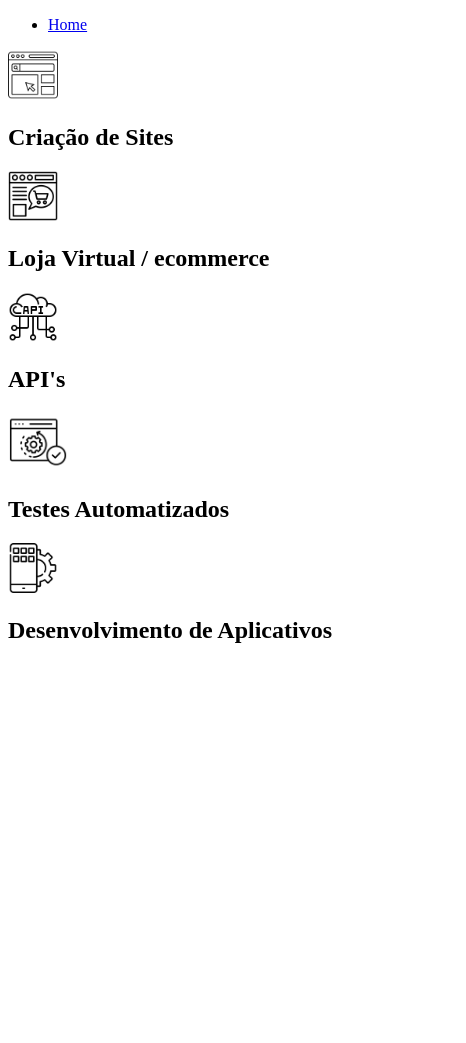
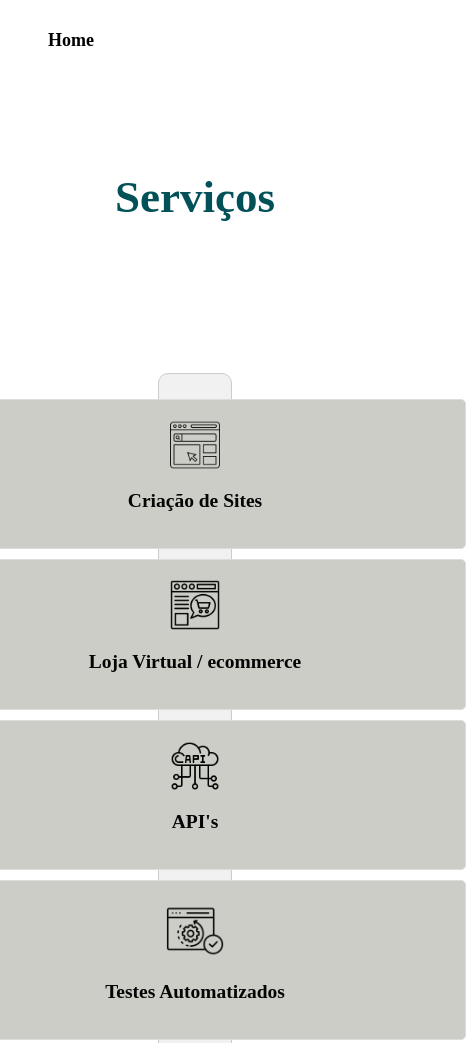
Before and after one commit to Luana-Nascimento/Fundamentos-Web, a plain HTML site: page servicos.html in a window 390 px wide. Shown: the top 1043 px of the page, 466 px wide, since content can reach past the window. Before the commit the page ends 844 px from the top, so only its background shows below. Drawn offline with Linux system fonts and the light colour scheme.

Commit message:
Estilização CSS

```diff
--- /dev/null
+++ b/assets/style/style.css
@@ -0,0 +1,121 @@
+--petroleum-blue: #025159;
+--cadet-gray: #8BA6A9;
+--talc-gray: #cbcdc6;
+--khaki: ##BEB7A4;
+--baby-powder: #FFFFFC;
+
+*{
+font-family: Arial, Helvetica, sans-serif;
+list-style: none;
+}
+
+.menu {
+list-style: none;
+display: flex;
+gap: 100px;
+font-size: 18px;
+margin-top: 30px
+}
+
+a{
+text-decoration: none;
+color:black;
+font-weight: bold;
+}
+
+h1{
+font-size: 45px;
+text-align: center;
+color: #025159;
+margin-top: 120px
+}
+
+.conteudo{
+    display: flex;
+    width: 80%;
+    margin: auto;
+}
+
+/*responsividade, tamanho de tela em celular, etc. Media é tudo que tiver conteudo, screen tudo que for tela e...*/
+
+@media screen and (max-width: 600px){
+    .conteudo {
+        min-width: 400px;
+        flex-direction: column;
+        gap: 2rem;
+        max-width: 600px;
+    }
+}
+
+.paragrafos{
+    font-size: 14px;
+    width: 80%;
+}
+
+.perfil{
+    border-radius: 50%;
+    width: 300px;
+    height: 300px;
+    margin-right: 100px;
+}
+
+.formulario {
+    text-align: center;
+}
+
+.video{
+    text-align: center;
+    width: 99%;
+    height: 300px;
+
+}
+
+.titulo{
+    text-align: center;
+    width: 85%;
+
+}
+
+.endereco{
+    text-align: center;
+    width: 92%;
+    height: 300px;
+    margin: 50px;
+
+}
+
+.container {
+    display: flex;
+    flex-flow: row wrap;  /* Define a direção dos itens e permite a quebra de linha */
+    justify-content: center;  /* Centraliza os itens horizontalmente */
+    background-color: #f1f1f1;
+    font-size: 13px;
+    margin: 150px;
+    text-align: center;
+    padding: 20px;  /* Adiciona espaço interno ao contêiner */
+    border: 1px solid #ccc;  /* Adiciona uma borda ao contêiner */
+    border-radius: 10px;  /* Adiciona cantos arredondados ao contêiner */
+}
+
+.item {
+
+    flex-wrap: wrap;
+    justify-content: center;
+    background-color: #cbcdc6;  /* Cor de fundo dos itens */
+    color: rgb(5, 5, 5);  /* Cor do texto dos itens */
+    padding: 20px;
+    margin: 10px;  /* Espaço entre os itens */
+    border: 1px solid #ddd;  /* Adiciona uma borda aos itens */
+    border-radius: 5px;  /* Adiciona cantos arredondados aos itens */
+    flex: 1 1 200px;  /* Permite que os itens cresçam e encolham, e define uma largura base */
+    text-align: center;  /* Centraliza o texto dentro dos itens */
+}
+
+@media (max-width: 600px) {
+    .item {
+      flex: 1 1 100%;  /* Cada item ocupa 100% da largura disponível */
+      margin: 5px;  /* Reduz o espaço entre os itens */
+      min-width: 500px;
+      max-width: 50px;
+    }
+  }
--- a/servicos.html
+++ b/servicos.html
@@ -4,30 +4,36 @@
     <meta charset="UTF-8">
     <meta name="viewport" content="width=device-width, initial-scale=1.0">
     <title>Serviços</title>
+    <link rel="stylesheet" href="assets/style/style.css";
 </head>
 <body>
 
     <nav>
-        <ul>
+        <ul class="menu">
                 <li>
                     <a href="index.html"> Home </a>
                 </li>
+        </ul>
 
-        </ul>
     </nav>
 
-    <section>
-        <img src="assets/site.png" alt="Site" width="50" height="50">
-        <h2> Criação de Sites </h2>
-        <img src="assets/loja virtual.png" alt="Loja Virtual" width="50" height="50">
-        <h2> Loja Virtual / ecommerce </h2>
-        <img src="assets/api.png" alt="Site" width="50" height="50">
-        <h2> API's </h2>
-        <img src="assets/testes.png" alt="Teste" width="60" height="60">
-        <h2> Testes Automatizados </h2>
-        <img src="assets/aplicativo.png" alt="App" width="50" height="50">
-        <h2> Desenvolvimento de Aplicativos </h2>
-    </section>
-
+    <h1> Serviços </h1>
+    <div class="container">
+            <div class="item">
+            <img src="assets/site.png" alt="Site" width="50" height="50">
+            <h2> Criação de Sites </h2> </div>
+            <div class="item">
+            <img src="assets/loja virtual.png" alt="Loja Virtual" width="50" height="50">
+            <h2> Loja Virtual / ecommerce </h2> </div>
+            <div class="item">
+            <img src="assets/api.png" alt="Site" width="50" height="50">
+            <h2> API's </h2> </div>
+            <div class="item">
+            <img src="assets/testes.png" alt="Teste" width="60" height="60">
+            <h2> Testes Automatizados </h2> </div>
+            <div class="item">
+            <img src="assets/aplicativo.png" alt="App" width="50" height="50">
+            <h2> Desenvolvimento de Aplicativos </h2> </div>
+    </div>
 </body>
 </html>
```
Also changed, not shown: contato.html (+9 -8 lines), index.html (+17 -18 lines).
